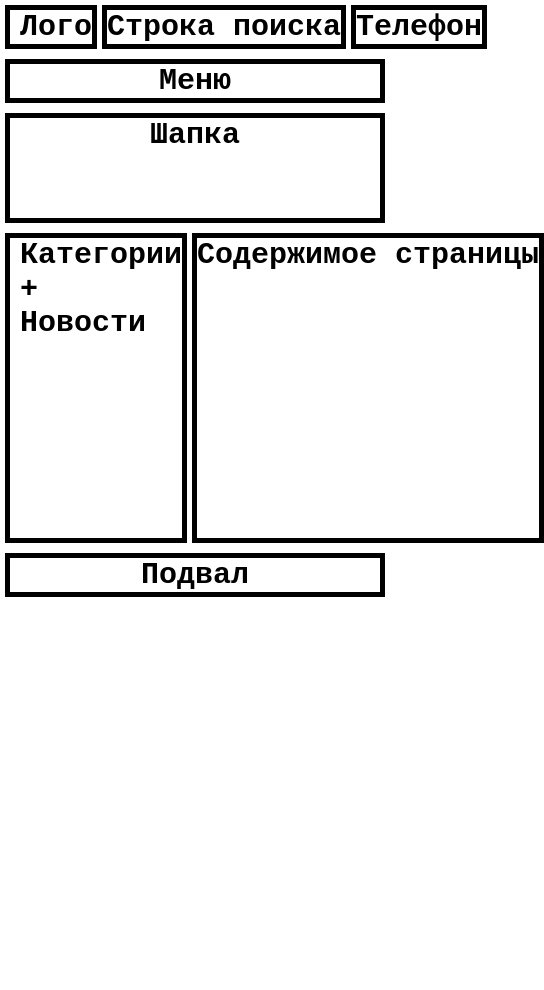
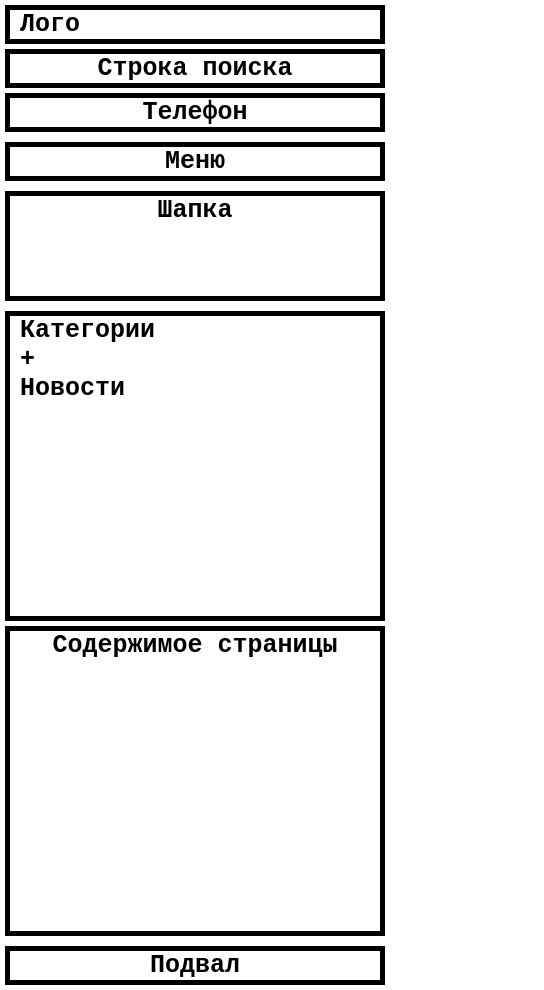
Before and after one commit to SpirkinIlya/Test-Html, a plain HTML site: page index.html in a window 390 px wide. Shown: the whole page, 544 px wide, since content can reach past the window. Before the commit the page ends 844 px from the top, so only its background shows below. Drawn offline with Linux system fonts and the light colour scheme.

Commit message:
Add media query

```diff
--- a/test.css
+++ b/test.css
@@ -10,14 +10,14 @@ div {
     min-width: fit-content;
 }
 .flex-container {
-  display: flex;
+    display: flex;
     border: none;
     padding: 5px;
     gap: 5px;
 }
 .container{
-  padding: 5px;
-  border: none;
+    padding: 5px;
+    border: none;
 }
 .logo{
     text-align: left;
@@ -25,7 +25,7 @@ div {
     width: 20%;
 }
 .searchForm{
-    width: 55%;
+    width: calc(55% - 50px);
 }
 .phone{
    width: 25%;
@@ -40,6 +40,29 @@ div {
     height: 300px;
 }
 .pageContent{
-    width: 70%;
+    width: calc(70% - 35px);
     height: 300px;
 }
+@media (max-width: 576px) {
+  div{
+    font-size: 25px;
+  }
+  .flex-container{
+    flex-direction: column;
+  }
+  .logo{
+    width: calc(100% - 20px);
+  }
+  .searchForm{
+    width: calc(100% - 10px);
+  }
+  .phone{
+    width: calc(100% - 10px);
+  }
+  .news{
+    width: calc(100% - 20px);
+  }
+  .pageContent{
+    width: calc(100% - 10px);
+  }
+}
```
